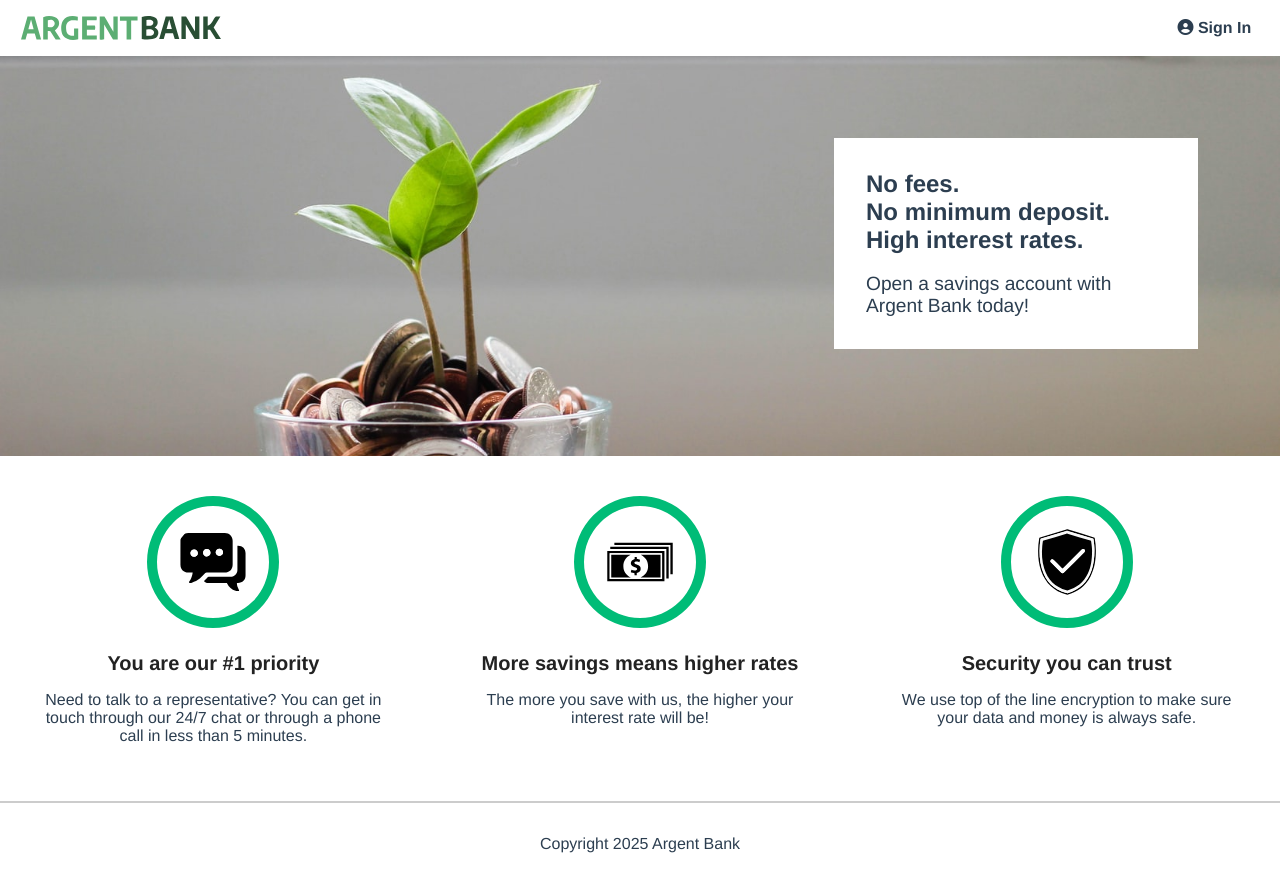
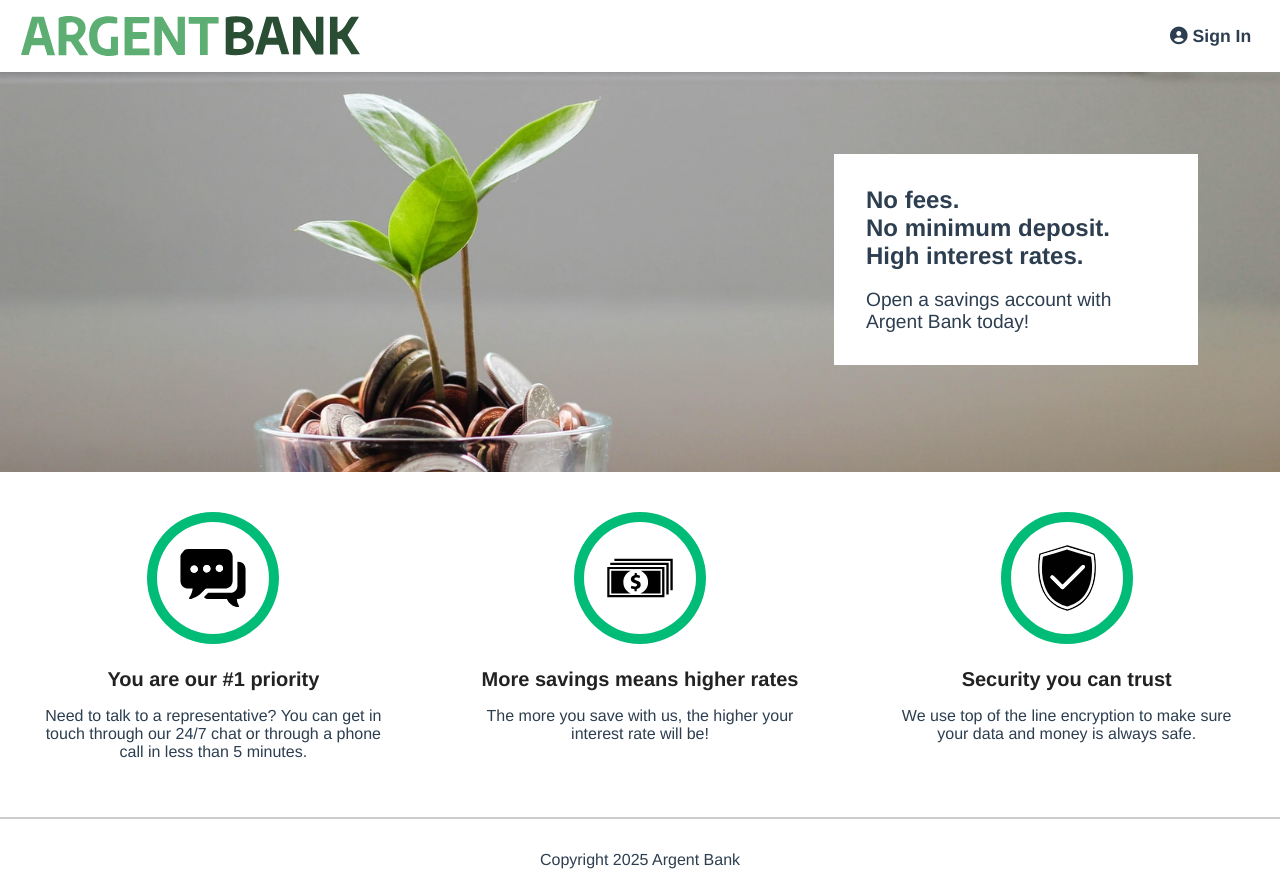
Before and after one commit to haaslaura/project13-argentbank-front, a React (Vite) app: page / in a window 1280 px wide. Built offline with nearby package versions, Linux system fonts and the light colour scheme.

Commit message:
Header CSS correction and other minor corrections

```diff
--- a/src/components/iconButton/IconButton.jsx
+++ b/src/components/iconButton/IconButton.jsx
@@ -34,7 +34,7 @@ const IconButton = ({link, icon, buttonText}) => {
             <Link
                 className="main-nav-item"
                 to={link}
-                onClick={() => handleLogout()}
+                onClick={handleLogout}
             >
                 <i className={icon}></i> {buttonText}
             </Link>
--- a/src/features/editProfile/EditProfile.jsx
+++ b/src/features/editProfile/EditProfile.jsx
@@ -43,7 +43,7 @@ const EditProfile = ({firstName, lastName}) => {
      * @returns {string} - The sanitized input string.
      */
     const validateInput = (input) => {
-        const sanitizedInput = input.trim().replace(/[=<>\[\];]/g, "")
+        const sanitizedInput = input.trim().replace(/[=<>\[\];%]/g, "")
 
         if (sanitizedInput.length === 0) {
             throw new Error("Input cannot be empty.")
--- a/src/layouts/header/Header.jsx
+++ b/src/layouts/header/Header.jsx
@@ -1,10 +1,13 @@
 import './header.css'
+
 import logo from '../../assets/argentBankLogo.svg'
+import logoMobile from '../../assets/argentBankLogo_mobile.svg'
+
+import { useEffect, useState } from 'react'
 import { Link } from 'react-router'
 import { useSelector } from 'react-redux'
-import { useEffect, useState } from 'react'
+
 import IconButton from '../../components/iconButton/IconButton'
-import { fetchUserProfile } from '../../services/userService'
 
 
 /**
@@ -24,6 +27,20 @@ const Header = () => {
     const registredFirstName = useSelector((state) => state.user.firstname)
 
     const [firstName, setFirstName] = useState(null)
+    const [isMobile, setIsMobile] = useState(false)
+
+    const handleResize = () => {
+        if (window.innerWidth < 720) {
+            setIsMobile(true)
+        } else {
+            setIsMobile(false)
+        }
+    }
+
+    // create an event listener
+    useEffect(() => {
+        window.addEventListener("resize", handleResize)
+    }, [])
 
     useEffect(() => {
         if(isAuthentificated) {
@@ -37,7 +54,7 @@ const Header = () => {
                 <Link className="main-nav-logo" to="/">
                     <img
                         className="main-nav-logo-image"
-                        src={logo}
+                        src={isMobile ? logoMobile : logo}
                         alt="Argent Bank Logo"
                     />
                     <h1 className="sr-only">Argent Bank</h1>
--- a/src/layouts/header/header.css
+++ b/src/layouts/header/header.css
@@ -25,6 +25,15 @@
 }
 
 .main-nav-logo-image {
-    max-width: 100%;
-    width: 200px;
+    height: 2.5rem;
 }
+
+.main-nav a {
+    font-weight: bold;
+    color: #2c3e50;
+    font-size: 1.1rem;
+}
+
+.main-nav a.router-link-exact-active {
+    color: #42b983;
+}
```
Also changed, not shown: src/assets/argentBankLogo_mobile.svg (added).
